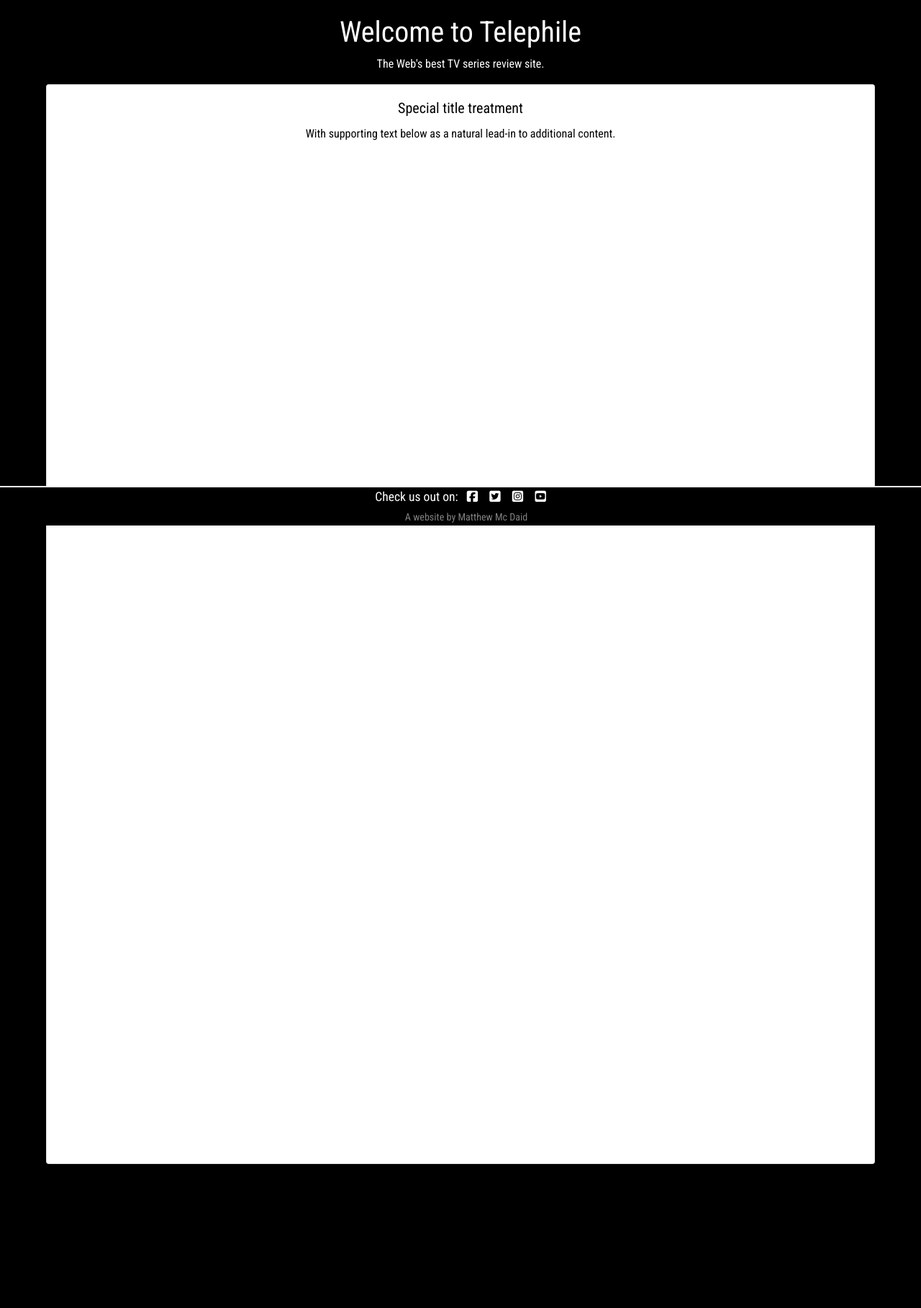
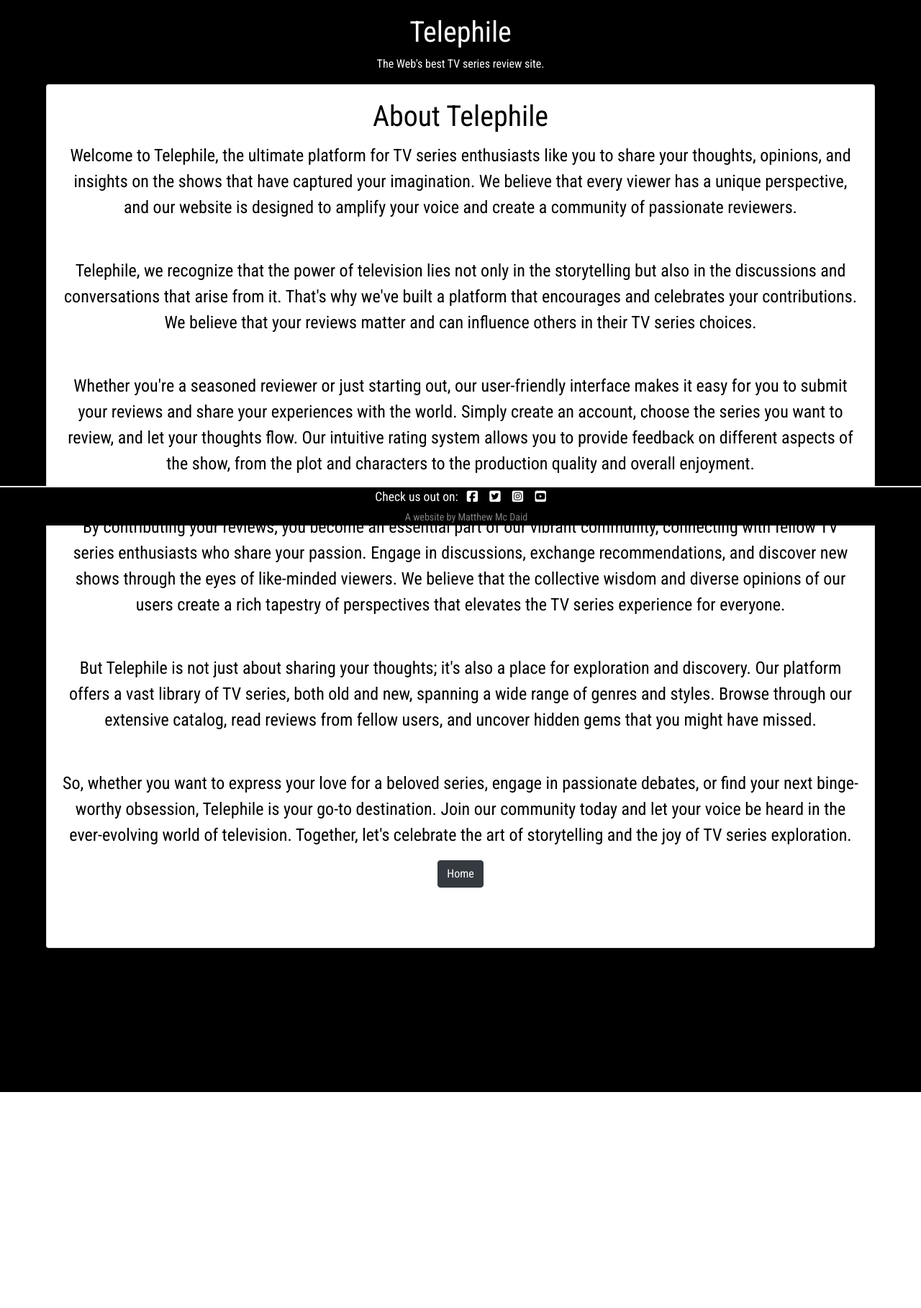
Before and after one commit to Mcdaid101/telephile, a Django app: page /about in a window 1280 px wide. Shown: the part 70-1887 px from the top of the page at 72% size. After the commit the page ends 1587 px from the top, so only its background shows below. Run offline with Django 3.2, Linux system fonts and the light colour scheme; some libraries are stand-ins or nearby versions.

Commit message:
added more functionality to add users posts

```diff
--- a/blog/models.py
+++ b/blog/models.py
@@ -43,9 +43,6 @@ class Post(models.Model):
     def number_of_likes(self):
         return self.likes.count()
 
-    def get_absolute_url(self):
-        return reverse('home')
-
 
 
 
--- a/blog/views.py
+++ b/blog/views.py
@@ -3,10 +3,12 @@ from django.views import generic, View
 from django.http import HttpResponseRedirect
 from django.http import HttpResponse
 from .models import Post
-from .forms import CommentForm
+from .forms import CommentForm, reviewForm
 from django.urls import reverse
 from django.template import loader
 from django.views.generic import CreateView
+from django.contrib.auth.mixins import LoginRequiredMixin
+from django.utils.text import slugify
 
 
 class PostList(generic.ListView):
@@ -112,7 +114,15 @@ def documentary(request):
     return render(request, 'scifi.html', {'view': view})
 
 
-class AddPostView(CreateView):
-    model = Post
+class AddPostView(CreateView, LoginRequiredMixin):
+    form_class = reviewForm
     template_name = 'add_post.html'
-    fields = '__all__'
+
+    def get_success_url(self):
+        return reverse('home')
+
+    def form_valid(self, form):
+        form.instance.author = self.request.user
+        form.instance.slug = slugify(form.cleaned_data['title'])
+
+        return super().form_valid(form)
--- a/static/css/style.css
+++ b/static/css/style.css
@@ -148,10 +148,14 @@ padding-top: 10px;
 #about-card {
   margin: 0 auto;
   max-width: 90%;
-  height: 1500px;
+  height: 1200px;
   color: black;
   text-align: center;
   margin-bottom: 200px;
+}
+
+#about-text {
+  font-size: 150%;
 }
 
 
@@ -167,4 +171,13 @@ padding-top: 10px;
   #post-detail-view {
     max-width: 100%;
   }
+
+  #about-card {
+    margin: 0 auto;
+    max-width: 90%;
+    height: 3400px;
+    color: black;
+    text-align: center;
+    margin-bottom: 200px;
+  }
 }
--- a/templates/about.html
+++ b/templates/about.html
@@ -2,7 +2,7 @@
 
 {% block content %}
 <div id="home-title">
-<h1>Welcome to Telephile</h1>
+<h1>Telephile</h1>
 <p>The Web's best TV series review site.</p>
 </div>
 
@@ -11,8 +11,35 @@
     <div class="col-sm-12">
       <div id="about-card" class="card">
         <div class="card-body">
-          <h5 class="card-title">Special title treatment</h5>
-          <p class="card-text">With supporting text below as a natural lead-in to additional content.</p>
+          <h1 class="card-title">About Telephile</h1>
+          <div id="about-text" class="card-text">
+            <p>Welcome to Telephile, the ultimate platform for TV series enthusiasts like you to share your thoughts,
+               opinions, and insights on the shows that have captured your imagination. We believe that every viewer has a unique perspective,
+                and our website is designed to amplify your voice and create a community of passionate reviewers.</p>
+                <br>
+            <p>Telephile, we recognize that the power of television lies not only in the storytelling but also in the discussions and conversations that arise from it.
+             That's why we've built a platform that encourages and celebrates your contributions.
+              We believe that your reviews matter and can influence others in their TV series choices.</p>
+              <br>
+              <p>Whether you're a seasoned reviewer or just starting out, our user-friendly interface makes it easy for you to submit your reviews and share
+             your experiences with the world. Simply create an account, choose the series you want to review, and let your thoughts flow.
+             Our intuitive rating system allows you to provide feedback on different aspects of the show,
+              from the plot and characters to the production quality and overall enjoyment.</p>
+              <br>
+              <p>By contributing your reviews, you become an essential part of our vibrant community, connecting with fellow TV series
+            enthusiasts who share your passion. Engage in discussions, exchange recommendations, and discover new shows through the eyes of
+            like-minded viewers. We believe that the collective wisdom and diverse opinions of our users create a rich tapestry of perspectives
+            that elevates the TV series experience for everyone.</p>
+            <br>
+            <p>But Telephile is not just about sharing your thoughts; it's also a place for exploration and discovery.
+             Our platform offers a vast library of TV series, both old and new, spanning a wide range of genres and styles. Browse through
+              our extensive catalog, read reviews from fellow users, and uncover hidden gems that you might have missed.</p>
+              <br>
+            <p>So, whether you want to express your love for a beloved series, engage in passionate debates, or find your next
+             binge-worthy obsession, Telephile is your go-to destination. Join our community today and
+             let your voice be heard in the ever-evolving world of television. Together, let's celebrate the art of storytelling
+             and the joy of TV series exploration.</p>
+             <button class="btn btn-dark"><a href="{% url 'home' %}" style="color: white;"> Home </a></button>
         </div>
       </div>
     </div>
--- a/templates/add_post.html
+++ b/templates/add_post.html
@@ -17,7 +17,7 @@
           <form method="POST">
             {% csrf_token %}
             {{form|crispy}}
-            <button type="submit" class="btn btn-dark">Post</button>
+            <input type="submit" class="btn btn-dark"></input>
           </form>
         </div>
       </div>
```
Also changed, not shown: blog/forms.py (+13 -1 lines), README.md.
